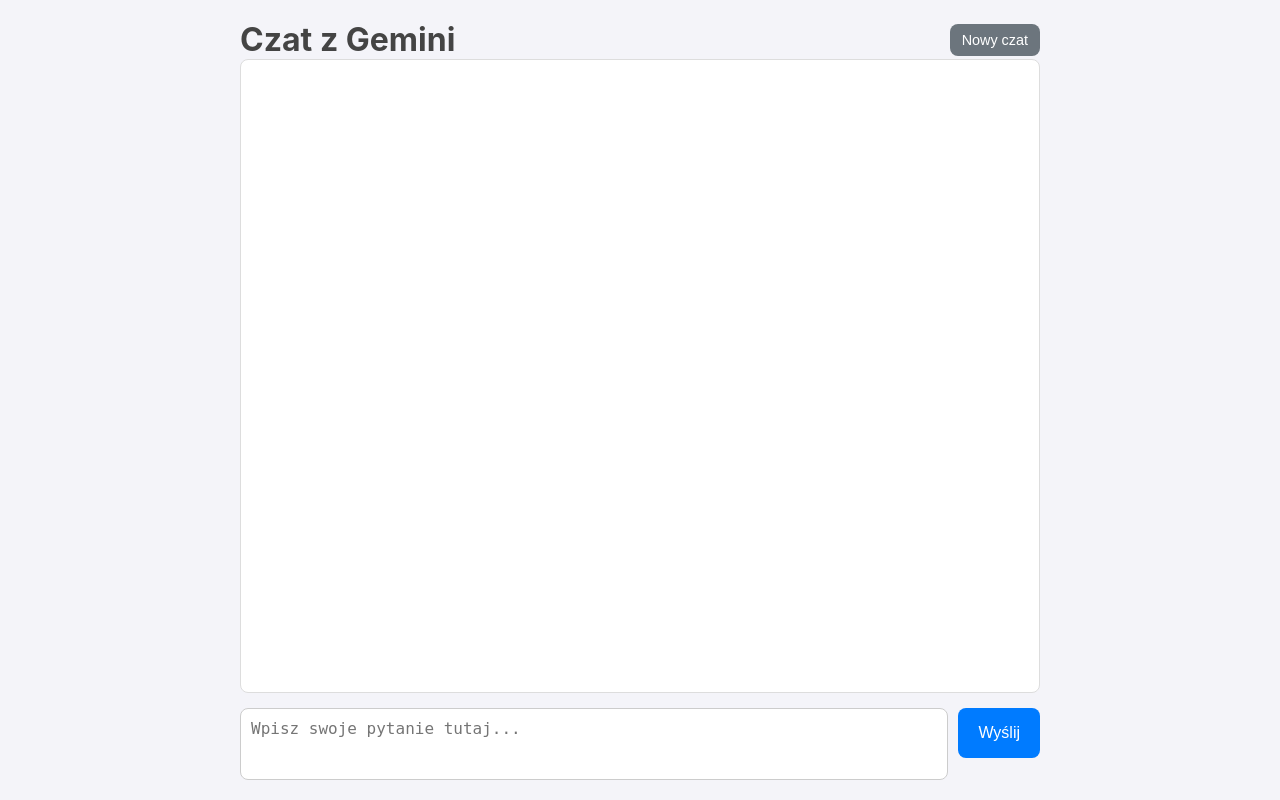
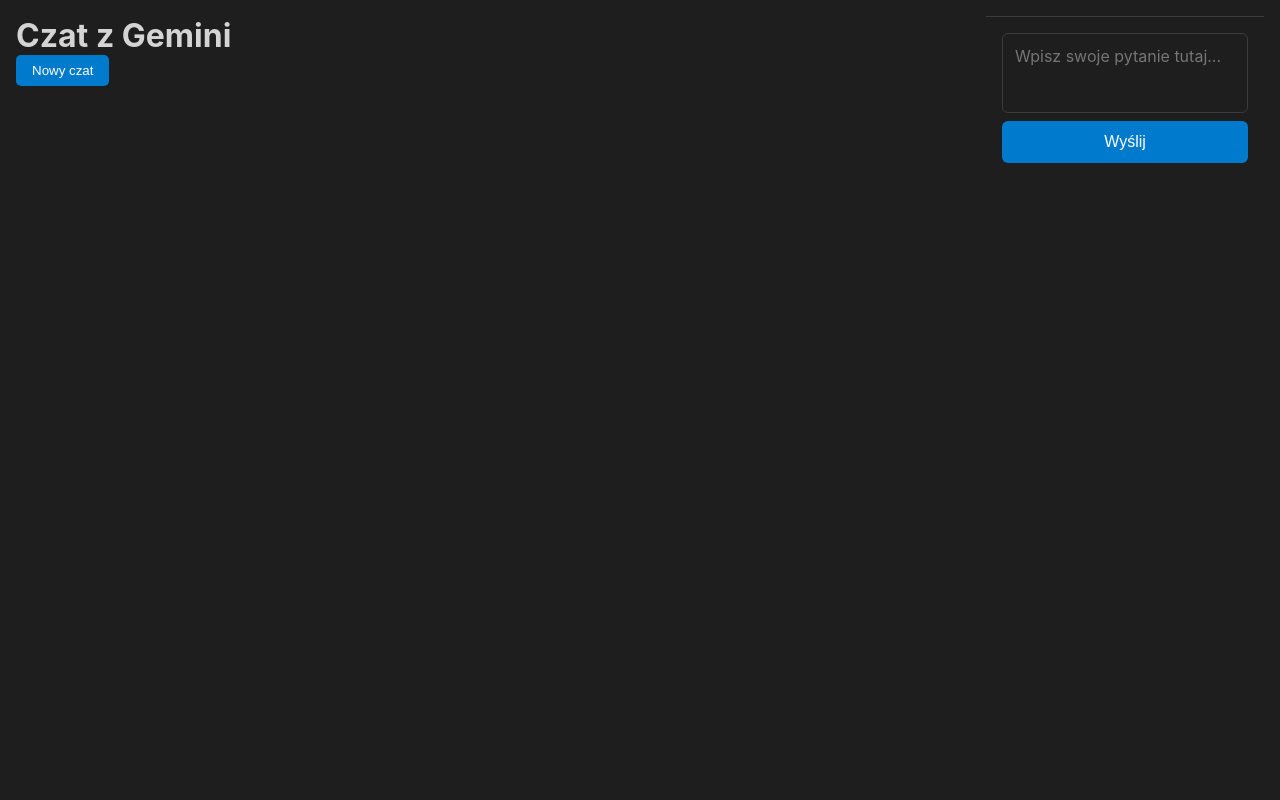
Before and after one commit to mafio69/mariusz-nauka, a Flask app: page / in a window 1280 px wide. Run offline with Flask 3, Linux system fonts and the light colour scheme; parts of the project's set-up code (start-up, migrations or seed data) failed here and were passed over; some libraries are stand-ins or nearby versions.

Commit message:
Ulepszenie interfejsu czatu i zmiana układu

```diff
--- a/app/services/gemini_service.py
+++ b/app/services/gemini_service.py
@@ -5,6 +5,7 @@
 and the core logic of communicating with the Gemini API.
 """
 import os
+from app.logging_config import logger
 from typing import Any, Dict, Iterator, List, Optional
 
 # --- Constants and Configuration ---
@@ -39,5 +40,5 @@
             if chunk.text:
                 yield chunk.text
     except Exception as e:
-        print(f"!!! ERROR COMMUNICATING WITH GEMINI API: {e}")
+        logger.error(f"Błąd podczas komunikacji z API Gemini: {e}", exc_info=True)
         yield f"\n\n[Wystąpił błąd serwera podczas komunikacji z Gemini. Sprawdź logi w konsoli, aby zobaczyć szczegóły.]"
--- a/app/static/css/style.css
+++ b/app/static/css/style.css
@@ -1,48 +1,262 @@
-body { font-family: -apple-system, BlinkMacSystemFont, "Segoe UI", Roboto, Helvetica, Arial, sans-serif; max-width: 800px; margin: auto; padding: 20px; background-color: #f4f4f9; color: #333; display: flex; flex-direction: column; height: calc(100vh - 40px); }
-.header-container { display: flex; justify-content: space-between; align-items: center; }
-h1 { color: #444; margin: 0; }
-#chat-container { flex-grow: 1; overflow-y: auto; background-color: #fff; border: 1px solid #ddd; padding: 15px; border-radius: 8px; margin-bottom: 15px; }
-.message { margin-bottom: 15px; padding: 10px 15px; border-radius: 18px; max-width: 80%; line-height: 1.5; word-wrap: break-word; }
-.user-message { background-color: #007bff; color: white; align-self: flex-end; margin-left: auto; }
-.model-message { background-color: #e9e9eb; color: #333; align-self: flex-start; }
-/* Styles for Markdown code blocks */
-.model-message pre { position: relative; background-color: #2d2d2d; color: #f8f8f2; padding: 15px; border-radius: 8px; overflow-x: auto; }
-.model-message code { font-family: "Fira Code", "Courier New", monospace; }
-.model-message p:last-child { margin-bottom: 0; }
-/* Typing indicator styles */
-.typing-indicator { display: flex; align-items: center; padding: 10px 0; }
+/* General Body Styles */
+:root {
+    --bg-color: #1e1e1e;
+    --primary-text-color: #d4d4d4;
+    --secondary-bg-color: #252526;
+    --border-color: #3c3c3c;
+    --accent-color: #007acc;
+    --accent-hover-color: #005f9e;
+    --user-message-bg: #074770;
+    --model-message-bg: #2d2d2d;
+    --code-bg: #1a1a1a;
+    --error-color: #f44747;
+    --font-family: -apple-system, BlinkMacSystemFont, 'Segoe UI', Roboto, Helvetica, Arial, sans-serif, 'Apple Color Emoji', 'Segoe UI Emoji', 'Segoe UI Symbol';
+}
+
+* {
+    box-sizing: border-box;
+    margin: 0;
+    padding: 0;
+}
+
+body {
+    font-family: var(--font-family);
+    background-color: var(--bg-color);
+    color: var(--primary-text-color);
+    display: flex;
+    justify-content: center;
+    align-items: flex-start;
+    height: 100vh;
+    padding: 1rem;
+}
+
+/* Main Chat Application Container */
+.chat-app-container {
+    display: flex;
+    flex-direction: column;
+    width: 100%;
+    height: 95vh;
+    background-color: var(--secondary-bg-color);
+    border-radius: 8px;
+    overflow: hidden;
+    box-shadow: 0 4px 12px rgba(0, 0, 0, 0.3);
+    border: 1px solid var(--border-color);
+}
+
+/* Chat Header */
+.chat-header {
+    display: flex;
+    justify-content: space-between;
+    align-items: center;
+    padding: 1rem;
+    background-color: #333;
+    border-bottom: 1px solid var(--border-color);
+}
+
+.chat-header h1 {
+    font-size: 2.6rem;
+    font-weight: 600;
+    color: #005f9e;
+}
+
+#new-chat-button {
+    background-color: var(--accent-color);
+    color: white;
+    border: none;
+    padding: 0.5rem 1rem;
+    border-radius: 5px;
+    cursor: pointer;
+    font-weight: 500;
+    transition: background-color 0.2s ease;
+}
+
+#new-chat-button:hover {
+    background-color: var(--accent-hover-color);
+}
+
+/* Chat Messages Container */
+#chat-container {
+    flex-grow: 1;
+    overflow-y: auto;
+    padding: 1rem;
+    display: flex;
+    flex-direction: column;
+    gap: 1rem;
+}
+
+/* Individual Message Styles */
+.message {
+    max-width: 85%;
+    padding: 0.75rem 1rem;
+    border-radius: 12px;
+    line-height: 1.5;
+    word-wrap: break-word;
+}
+
+.user-message {
+    background-color: var(--user-message-bg);
+    color: #e0e0e0;
+    align-self: flex-start;
+    border-bottom-left-radius: 2px;
+}
+
+.model-message {
+    background-color: var(--model-message-bg);
+    align-self: flex-start;
+    border-bottom-left-radius: 2px;
+}
+
+/* Typing Indicator */
+.typing-indicator {
+    display: flex;
+    align-items: center;
+    padding: 10px 0;
+}
+
 .typing-indicator span {
-    height: 8px; width: 8px; margin: 0 3px;
-    background-color: #9e9e9e;
+    height: 8px;
+    width: 8px;
+    background-color: #999;
     border-radius: 50%;
     display: inline-block;
-    animation: wave 1.4s infinite ease-in-out both;
+    margin: 0 2px;
+    animation: bounce 1.4s infinite ease-in-out both;
 }
+
 .typing-indicator span:nth-child(1) { animation-delay: -0.32s; }
 .typing-indicator span:nth-child(2) { animation-delay: -0.16s; }
-@keyframes wave { 0%, 80%, 100% { transform: scale(0); } 40% { transform: scale(1.0); } }
-form { display: flex; gap: 10px; }
-textarea { flex-grow: 1; padding: 10px; font-size: 1rem; border-radius: 8px; border: 1px solid #ccc; resize: none; height: 50px; }
-.button { padding: 0 20px; font-size: 1rem; color: white; border: none; border-radius: 8px; cursor: pointer; height: 50px; display: flex; align-items: center; justify-content: center; }
-#submit-button { background-color: #007bff; }
-#submit-button:disabled { background-color: #ccc; cursor: not-allowed; }
-#new-chat-button { background-color: #6c757d; font-size: 0.9rem; padding: 8px 12px; height: auto; }
 
-/* Styles for the copy button */
+@keyframes bounce {
+    0%, 80%, 100% { transform: scale(0); }
+    40% { transform: scale(1.0); }
+}
+
+/* Form and Input Styles */
+#gemini-form {
+    display: flex;
+    flex-direction: column;
+    padding: 1rem;
+    border-top: 1px solid var(--border-color);
+    gap: 0.5rem;
+}
+
+#question-input {
+    flex-grow: 1;
+    padding: 0.75rem;
+    border-radius: 6px;
+    border: 1px solid var(--border-color);
+    background-color: var(--bg-color);
+    color: var(--primary-text-color);
+    font-family: inherit;
+    font-size: 1rem;
+    resize: none;
+    min-height: 80px;
+    max-height: 200px;
+    overflow-y: auto;
+}
+
+#question-input:focus {
+    outline: none;
+    border-color: var(--accent-color);
+    box-shadow: 0 0 0 2px rgba(0, 122, 204, 0.3);
+}
+
+#submit-button {
+    background-color: var(--accent-color);
+    color: white;
+    border: none;
+    padding: 0.75rem 1.5rem;
+    border-radius: 6px;
+    cursor: pointer;
+    font-size: 1rem;
+    font-weight: 500;
+    transition: background-color 0.2s ease;
+}
+
+#submit-button:hover:not(:disabled) {
+    background-color: var(--accent-hover-color);
+}
+
+#submit-button:disabled {
+    background-color: #555;
+    cursor: not-allowed;
+}
+
+/* Code Block Styling */
+.model-message pre {
+    background-color: var(--code-bg);
+    color: #d4d4d4;
+    padding: 1rem;
+    border-radius: 6px;
+    overflow-x: auto;
+    margin: 1rem 0;
+    position: relative;
+    border: 1px solid var(--border-color);
+}
+
+.model-message code {
+    font-family: 'Fira Code', 'Courier New', monospace;
+    font-size: 0.9rem;
+}
+
 .copy-code-button {
     position: absolute;
     top: 8px;
     right: 8px;
-    background-color: #444857;
-    color: #abb2bf;
-    border: 1px solid #abb2bf;
+    background-color: #444;
+    color: #eee;
+    border: 1px solid #555;
     padding: 4px 8px;
-    font-size: 0.8em;
-    border-radius: 5px;
+    border-radius: 4px;
     cursor: pointer;
-    opacity: 0; /* Initially hidden */
-    transition: opacity 0.2s ease-in-out;
+    font-size: 0.8rem;
+    opacity: 0;
+    transition: opacity 0.2s ease, background-color 0.2s ease;
 }
+
 pre:hover .copy-code-button {
-    opacity: 1; /* Show on hover */
+    opacity: 1;
 }
+
+.copy-code-button:hover {
+    background-color: #555;
+}
+
+/* Scrollbar styling */
+::-webkit-scrollbar {
+    width: 8px;
+}
+
+::-webkit-scrollbar-track {
+    background: var(--secondary-bg-color);
+}
+
+::-webkit-scrollbar-thumb {
+    background: #555;
+    border-radius: 4px;
+}
+
+::-webkit-scrollbar-thumb:hover {
+    background: #666;
+}
+
+/* Responsive Design */
+@media (max-width: 600px) {
+    body {
+        padding: 0;
+    }
+
+    .chat-app-container {
+        height: 100vh;
+        border-radius: 0;
+        border: none;
+    }
+
+    #gemini-form {
+        padding: 0.5rem;
+    }
+
+    .message {
+        max-width: 90%;
+    }
+}
--- a/app/static/js/chat.js
+++ b/app/static/js/chat.js
@@ -1,120 +1,175 @@
-document.addEventListener('DOMContentLoaded', () => {
-    // --- Elementy DOM ---
 const form = document.getElementById('gemini-form');
 const questionInput = document.getElementById('question-input');
 const chatContainer = document.getElementById('chat-container');
+const submitButton = document.getElementById('submit-button');
 const newChatButton = document.getElementById('new-chat-button');
-    const submitButton = document.getElementById('submit-button');
+const HISTORY_KEY = 'geminiChatHistory';
 
-    // --- Stan aplikacji ---
-    let chatHistory = [];
+let conversationHistory = [];
 
-    // --- Główny Event Listener dla formularza ---
+questionInput.addEventListener('keydown', (event) => {
+    if (event.key === 'Enter' && !event.shiftKey) {
+        event.preventDefault();
+        form.dispatchEvent(new Event('submit'));
+    }
+});
+
+// Auto-resize textarea
+questionInput.addEventListener('input', () => {
+    questionInput.style.height = 'auto';
+    questionInput.style.height = (questionInput.scrollHeight) + 'px';
+});
+
+newChatButton.addEventListener('click', () => {
+    if (confirm('Czy na pewno chcesz rozpocząć nowy czat? Obecna historia zostanie usunięta.')) {
+        conversationHistory = [];
+        localStorage.removeItem(HISTORY_KEY);
+        chatContainer.innerHTML = '';
+        questionInput.focus();
+    }
+});
+
 form.addEventListener('submit', async (event) => {
-        // Zapobiegaj domyślnemu przeładowaniu strony przez formularz
     event.preventDefault();
+    const question = questionInput.value.trim();
+    if (!question) return;
 
-        const question = questionInput.value.trim();
-        if (!question) {
-            return; // Nie wysyłaj pustych pytań
-        }
+    displayMessage(question, 'user');
+    conversationHistory.push({ role: 'user', parts: [question] });
+    questionInput.value = '';
+    questionInput.style.height = 'auto'; // Reset height after sending
 
-        // Zablokuj interfejs na czas przetwarzania
-        setFormState(true);
+    submitButton.disabled = true;
 
-        // Dodaj wiadomość użytkownika do UI i historii
-        addUserMessageToUI(question);
-        chatHistory.push({ role: 'user', parts: [{ text: question }] });
-
-        // Wyczyść pole wprowadzania
-        questionInput.value = '';
-        questionInput.style.height = 'auto'; // Zresetuj wysokość textarea
-
-        // Utwórz kontener na odpowiedź modelu
-        const modelResponseDiv = addModelMessageToUI('');
+    const modelMessageElement = displayMessage('', 'model');
+    let fullModelResponse = '';
+    let firstChunkReceived = false;
 
     try {
+        // Używamy ścieżki względnej. Przeglądarka automatycznie
+        // użyje tej samej domeny i portu, z której serwowana jest strona.
+        // To najlepsza praktyka, która działa zarówno lokalnie, jak i w Cloud Shell.
         const response = await fetch('/gemini/ask', {
             method: 'POST',
             headers: { 'Content-Type': 'application/json' },
-                body: JSON.stringify({
-                    question: question,
-                    history: chatHistory,
-                }),
+            body: JSON.stringify({ question, history: conversationHistory }),
         });
 
         if (!response.ok) {
-                throw new Error(`Błąd serwera: ${response.status}`);
+            throw new Error(`HTTP error! status: ${response.status}`);
         }
 
-            // Przetwarzaj odpowiedź strumieniową
         const reader = response.body.getReader();
         const decoder = new TextDecoder();
-            let modelResponseText = '';
 
         while (true) {
-                const { value, done } = await reader.read();
+            const { done, value } = await reader.read();
             if (done) break;
+
             const chunk = decoder.decode(value, { stream: true });
-                modelResponseText += chunk;
-                // Użyj DOMPurify do oczyszczenia i marked do renderowania Markdown
-                modelResponseDiv.innerHTML = DOMPurify.sanitize(marked.parse(modelResponseText));
-                // Podświetl składnię w blokach kodu
-                modelResponseDiv.querySelectorAll('pre code').forEach(hljs.highlightElement);
-                scrollToBottom();
+            if (!firstChunkReceived && chunk) {
+                firstChunkReceived = true;
+                modelMessageElement.innerHTML = ''; // Clear the typing indicator
             }
 
-            // Zaktualizuj historię ostateczną odpowiedzią modelu
-            chatHistory.push({ role: 'model', parts: [{ text: modelResponseText }] });
-
+            fullModelResponse += chunk;
+            renderModelMessage(fullModelResponse, modelMessageElement);
+            chatContainer.scrollTop = chatContainer.scrollHeight; // Scroll after render
+        }
     } catch (error) {
-            console.error('Błąd podczas komunikacji z API:', error);
-            modelResponseDiv.innerHTML = `<p class="error">Wystąpił błąd. Spróbuj ponownie.</p>`;
+        modelMessageElement.textContent = `Wystąpił błąd: ${error.message}`;
+        console.error('Fetch error:', error);
     } finally {
-            // Odblokuj interfejs po otrzymaniu odpowiedzi (nawet jeśli wystąpił błąd)
-            setFormState(false);
+        if (fullModelResponse) {
+            conversationHistory.push({ role: 'model', parts: [fullModelResponse] });
+            saveHistory();
+        }
+        submitButton.disabled = false;
+        questionInput.focus();
     }
 });
 
-    // --- Dodatkowe Event Listenery ---
-    newChatButton.addEventListener('click', () => {
-        chatContainer.innerHTML = '';
-        chatHistory = [];
-        questionInput.value = '';
-        questionInput.focus();
+function displayMessage(text, type) {
+    const messageElement = document.createElement('div');
+    messageElement.classList.add('message', `${type}-message`);
+    if (type === 'user') {
+        messageElement.textContent = text;
+    } else {
+        // For model messages, show a typing indicator
+        messageElement.innerHTML = `
+            <div class="typing-indicator">
+                <span></span><span></span><span></span>
+            </div>
+        `;
+    }
+    chatContainer.appendChild(messageElement);
+    chatContainer.scrollTop = chatContainer.scrollHeight;
+    return messageElement;
+}
+
+function renderModelMessage(text, element) {
+    // Parse Markdown and sanitize the HTML for security before displaying
+    const dirtyHtml = marked.parse(text);
+    element.innerHTML = DOMPurify.sanitize(dirtyHtml);
+    // After rendering, enhance the code blocks with highlighting and copy buttons
+    enhanceCodeBlocks(element);
+}
+
+function enhanceCodeBlocks(element) {
+    const codeBlocks = element.querySelectorAll('pre');
+    codeBlocks.forEach(pre => {
+        const code = pre.querySelector('code');
+        if (code) {
+            // Apply syntax highlighting
+            hljs.highlightElement(code);
+        }
+
+        // Create and add the copy button
+        const copyButton = document.createElement('button');
+        copyButton.textContent = 'Kopiuj';
+        copyButton.className = 'copy-code-button';
+
+        copyButton.addEventListener('click', () => {
+            const codeToCopy = code ? code.innerText : pre.innerText;
+            navigator.clipboard.writeText(codeToCopy).then(() => {
+                copyButton.textContent = 'Skopiowano!';
+                setTimeout(() => {
+                    copyButton.textContent = 'Kopiuj';
+                }, 2000);
+            }).catch(err => console.error('Błąd kopiowania:', err));
         });
 
-    questionInput.addEventListener('input', () => {
-        questionInput.style.height = 'auto';
-        questionInput.style.height = `${questionInput.scrollHeight}px`;
+        pre.appendChild(copyButton);
     });
-
-    // --- Funkcje pomocnicze ---
-    function setFormState(isSubmitting) {
-        questionInput.disabled = isSubmitting;
-        submitButton.disabled = isSubmitting;
-        submitButton.textContent = isSubmitting ? 'Czekaj...' : 'Wyślij';
 }
 
-    function addUserMessageToUI(message) {
-        const messageDiv = document.createElement('div');
-        messageDiv.className = 'message user-message';
-        // Zawsze oczyszczaj dane wejściowe przed wyświetleniem
-        messageDiv.innerHTML = DOMPurify.sanitize(marked.parse(message));
-        chatContainer.appendChild(messageDiv);
-        scrollToBottom();
+function saveHistory() {
+    localStorage.setItem(HISTORY_KEY, JSON.stringify(conversationHistory));
 }
 
-    function addModelMessageToUI(message) {
-        const messageDiv = document.createElement('div');
-        messageDiv.className = 'message model-message';
-        messageDiv.innerHTML = message; // Początkowo puste, będzie wypełniane strumieniem
-        chatContainer.appendChild(messageDiv);
-        scrollToBottom();
-        return messageDiv; // Zwróć element, aby można go było aktualizować
+function loadHistory() {
+    const savedHistory = localStorage.getItem(HISTORY_KEY);
+    if (savedHistory) {
+        try {
+            conversationHistory = JSON.parse(savedHistory);
+            chatContainer.innerHTML = '';
+            conversationHistory.forEach(message => {
+                const messageElement = document.createElement('div');
+                messageElement.classList.add('message', `${message.role}-message`);
+                if (message.role === 'user') {
+                    messageElement.textContent = message.parts[0];
+                } else { // 'model'
+                    renderModelMessage(message.parts[0], messageElement);
+                }
+                chatContainer.appendChild(messageElement);
+            });
+            chatContainer.scrollTop = chatContainer.scrollHeight;
+        } catch (e) {
+            console.error("Błąd podczas wczytywania historii czatu:", e);
+            localStorage.removeItem(HISTORY_KEY); // Clear corrupted history
+        }
+    }
 }
 
-    function scrollToBottom() {
-        chatContainer.scrollTop = chatContainer.scrollHeight;
-    }
-});
+// Load history on page start
+loadHistory();
--- a/app/templates/ask_form.html
+++ b/app/templates/ask_form.html
@@ -14,7 +14,6 @@
 <!-- Do podświetlania składni kodu -->
 <link rel="stylesheet" href="https://cdnjs.cloudflare.com/ajax/libs/highlight.js/11.9.0/styles/atom-one-dark.min.css">
 <script src="https://cdnjs.cloudflare.com/ajax/libs/highlight.js/11.9.0/highlight.min.js"></script>
-
 </head>
 <body>
     <div class="header-container">
```
Lines whose indentation alone changed are shown as unchanged.
